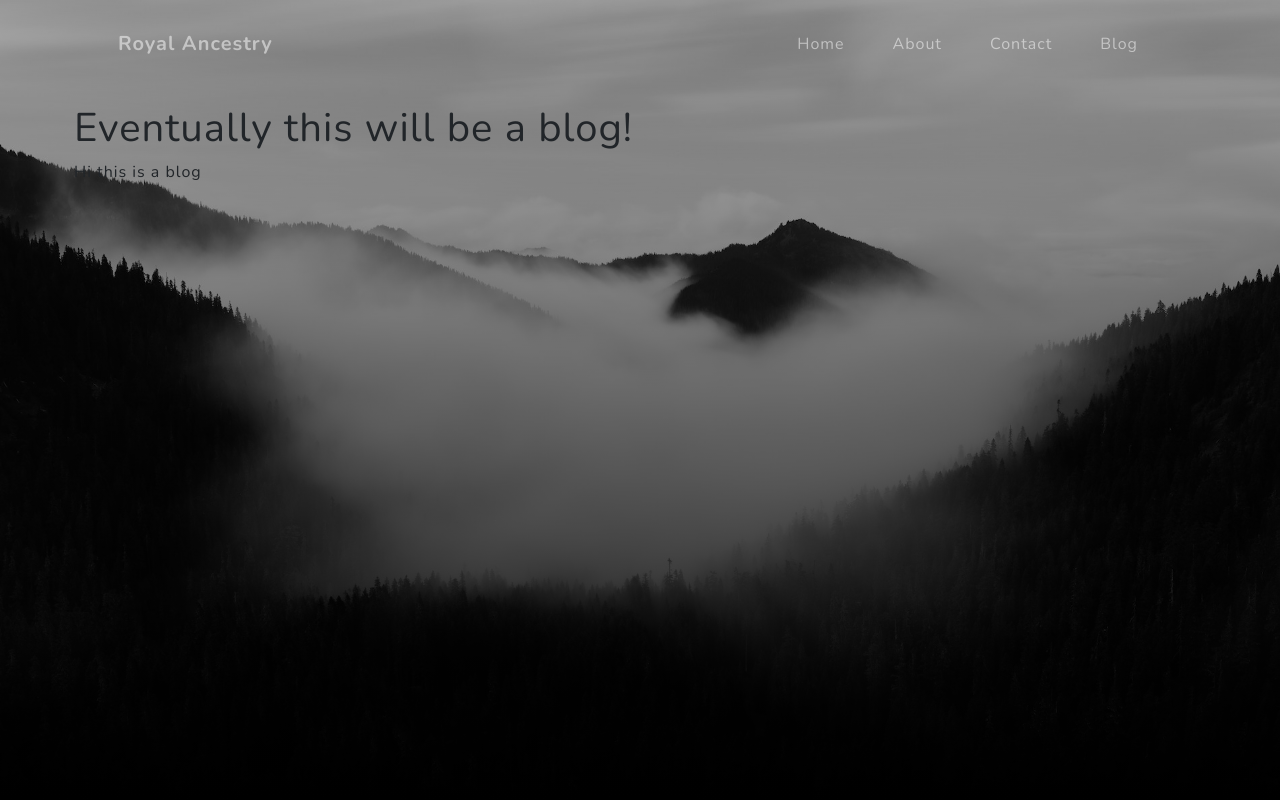
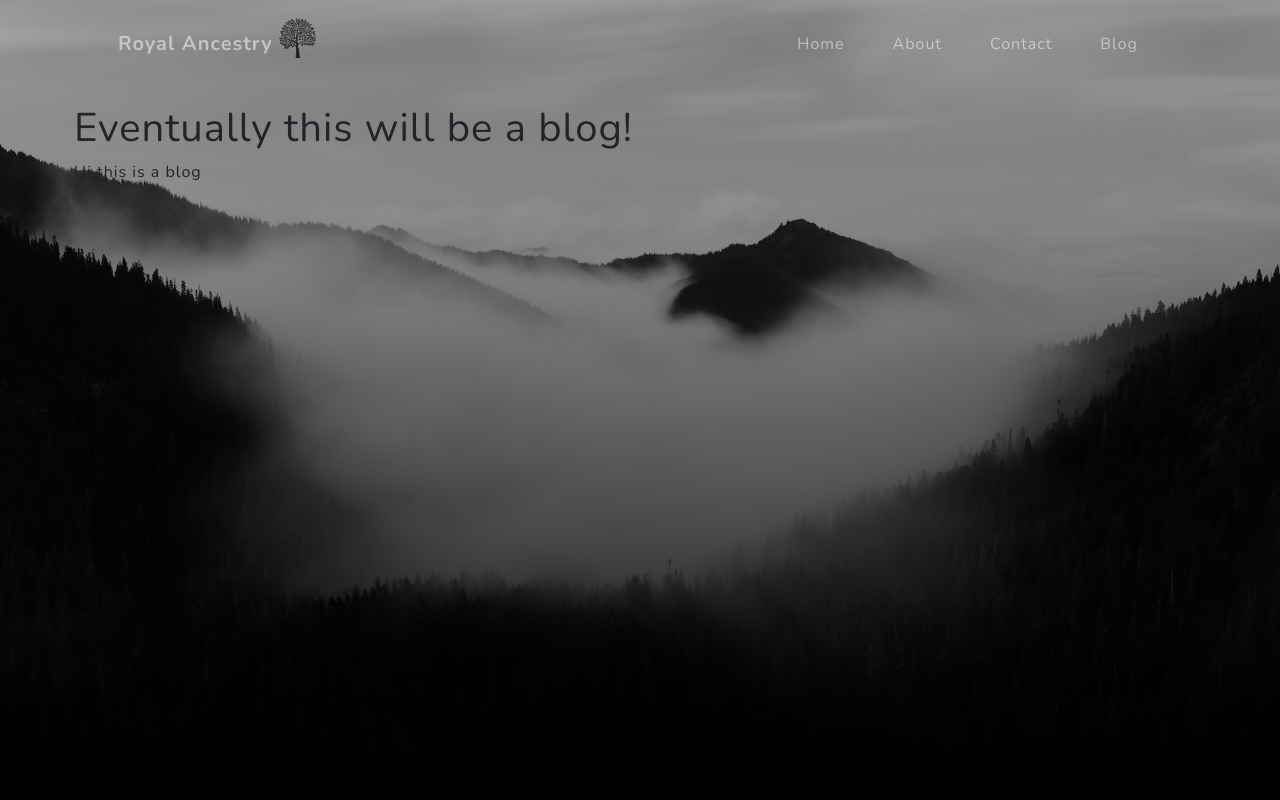
Before and after one commit to adamroy12/Ancestry-Website, a Django app: template ancestrywebsite/templates/blog.html in a window 1280 px wide. Run offline with Django 3.2, Linux system fonts and the light colour scheme; the template is opened without the code that fills it, so the values that code supplies are empty; some libraries are stand-ins or nearby versions.

Commit message:
tree logo added, some CSS styling for it

```diff
--- a/ancestrywebsite/templates/navbar.html
+++ b/ancestrywebsite/templates/navbar.html
@@ -2,7 +2,10 @@
 
 <nav class="navbar navbar-expand-lg navbar-light fixed-top" id="mainNav">
     <div class="container px-4 px-lg-5">
-        <a class="navbar-brand" href="{{ index_url }}"">Royal Ancestry</a>
+        <a class="navbar-brand" href="{{ index_url }}">Royal Ancestry</a>
+        <div id="logo">
+            <img id="tree" src=..\static\theme\assets\img\tree.png>
+        </div>
         <button class="navbar-toggler navbar-toggler-right" type="button" data-bs-toggle="collapse" data-bs-target="#navbarResponsive" aria-controls="navbarResponsive" aria-expanded="false" aria-label="Toggle navigation">
             Menu
             <i class="fas fa-bars"></i>
--- a/static/css/main.css
+++ b/static/css/main.css
@@ -1,3 +1,10 @@
+/* for highlighting the current page in navbar */
+.active {
+    background-color: rgb(66, 66, 66);
+    border-radius: 25px;
+}
+
+/* main */
 #main {
     position: relative;
     width: 100%;
@@ -11,10 +18,21 @@
     background-size: cover;
 }
 
-
 @media (min-width: 992px) {
     #main {
       height: 100vh;
       padding-top: 104px;
     }
 }
+
+/* Tree logo next to navbar-brand */
+#tree {
+    max-width: 40px;
+    max-height: 40px;
+}
+
+#logo {
+    width: 10%;
+    margin-right: auto;
+    position: relative; left: -10px; top: -6px;
+}
```
Also changed, not shown: static/theme/assets/img/tree.png (added).
